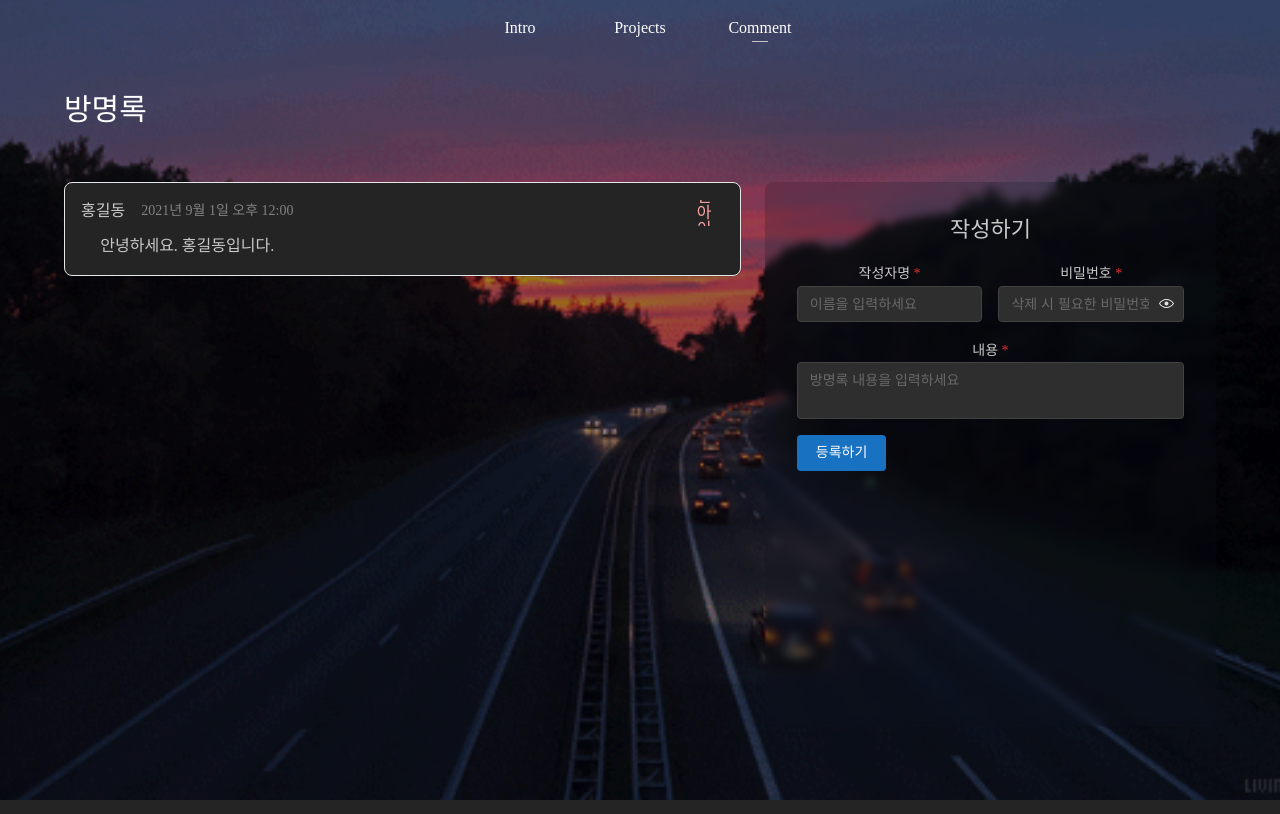
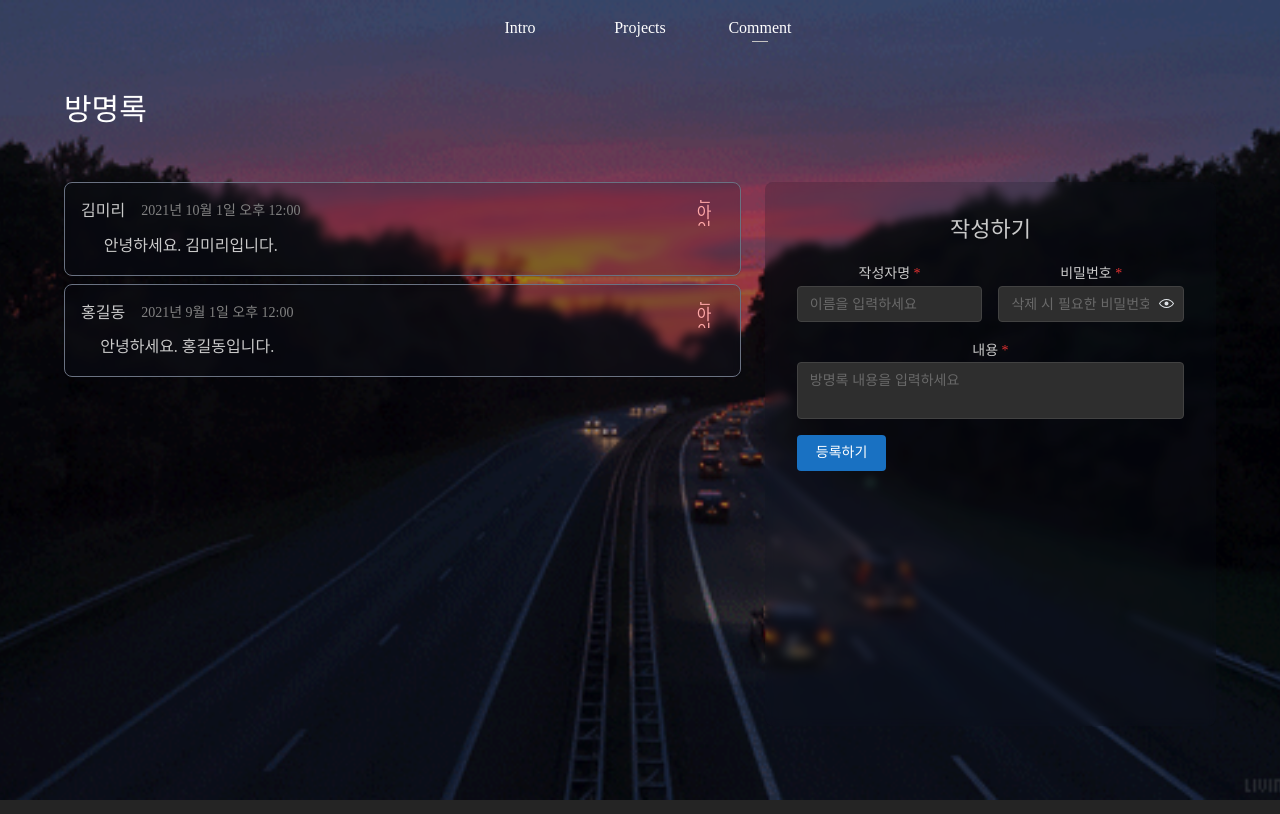
Before and after one commit to dlwlsdn201/dev.leejinw-portfolio-2025--react19, a React (Vite) app: page /comment in a window 1280 px wide. Built offline with nearby package versions, Linux system fonts and the light colour scheme; no server answers.

Commit message:
:art: #3 Comment 페이지 > 방명록 데이터 Card 요소의 `border` style 수정

```diff
--- a/src/widgets/comment/CommentListWidget.tsx
+++ b/src/widgets/comment/CommentListWidget.tsx
@@ -30,10 +30,16 @@ const TEST_ENTRIES: GuestbookEntry[] = [
     content: '안녕하세요. 홍길동입니다.',
     createdAt: '2021-09-01T12:00:00',
   },
+  {
+    _id: '2',
+    author: '김미리',
+    content: '안녕하세요. 김미리입니다.',
+    createdAt: '2021-10-01T12:00:00',
+  },
 ];
 
 export const CommentListWidget = () => {
-  const [entries, setEntries] = useState<GuestbookEntry[]>(TEST_ENTRIES);
+  const [entries, setEntries] = useState<GuestbookEntry[]>([]);
   const [author, setAuthor] = useState('');
   const [password, setPassword] = useState('');
   const [content, setContent] = useState('');
@@ -44,9 +50,15 @@ export const CommentListWidget = () => {
 
   const fetchEntries = async () => {
     try {
-      const response = await fetch('/api/guestbook');
-      const data = await response.json();
-      setEntries(data);
+      // const response = await fetch('/api/guestbook');
+      // const data = await response.json();
+      const DATA = TEST_ENTRIES;
+      /* TODO -[추후 lib 핸들러 함수로 리팩터링] */
+      const sortedDataByDate = DATA.sort(
+        (a, b) =>
+          new Date(b.createdAt).getTime() - new Date(a.createdAt).getTime()
+      );
+      setEntries(sortedDataByDate);
     } catch (error) {
       notifications.show({
         title: '오류',
@@ -171,7 +183,7 @@ export const CommentListWidget = () => {
   return (
     <div className="w-full py-12 flex-[0.6]">
       <div className="my-8">
-        <div className="space-y-6">
+        <div className="flex flex-col gap-y-2">
           {entries.length === 0 ? (
             <Text color="dimmed" py="xl">
               아직 작성된 방명록이 없습니다. 첫 번째 방명록을 작성해보세요!
@@ -179,11 +191,18 @@ export const CommentListWidget = () => {
           ) : (
             entries.map((entry) => (
               <Paper
+                styles={{
+                  // Ref. CommentInputWidget.tsx:175
+                  root: {
+                    backgroundColor: 'rgba(17, 24, 39, 0.2)',
+                    backdropFilter: 'blur(0.25rem)',
+                  },
+                }}
                 key={entry._id}
                 shadow="xs"
                 radius="md"
                 p="md"
-                className="border border-gray-200 hover:shadow-md transition-shadow"
+                className="border border-gray-500 hover:border-gray-300 transition-all duration-200"
               >
                 <div className="flex justify-between items-start">
                   <div>
```
